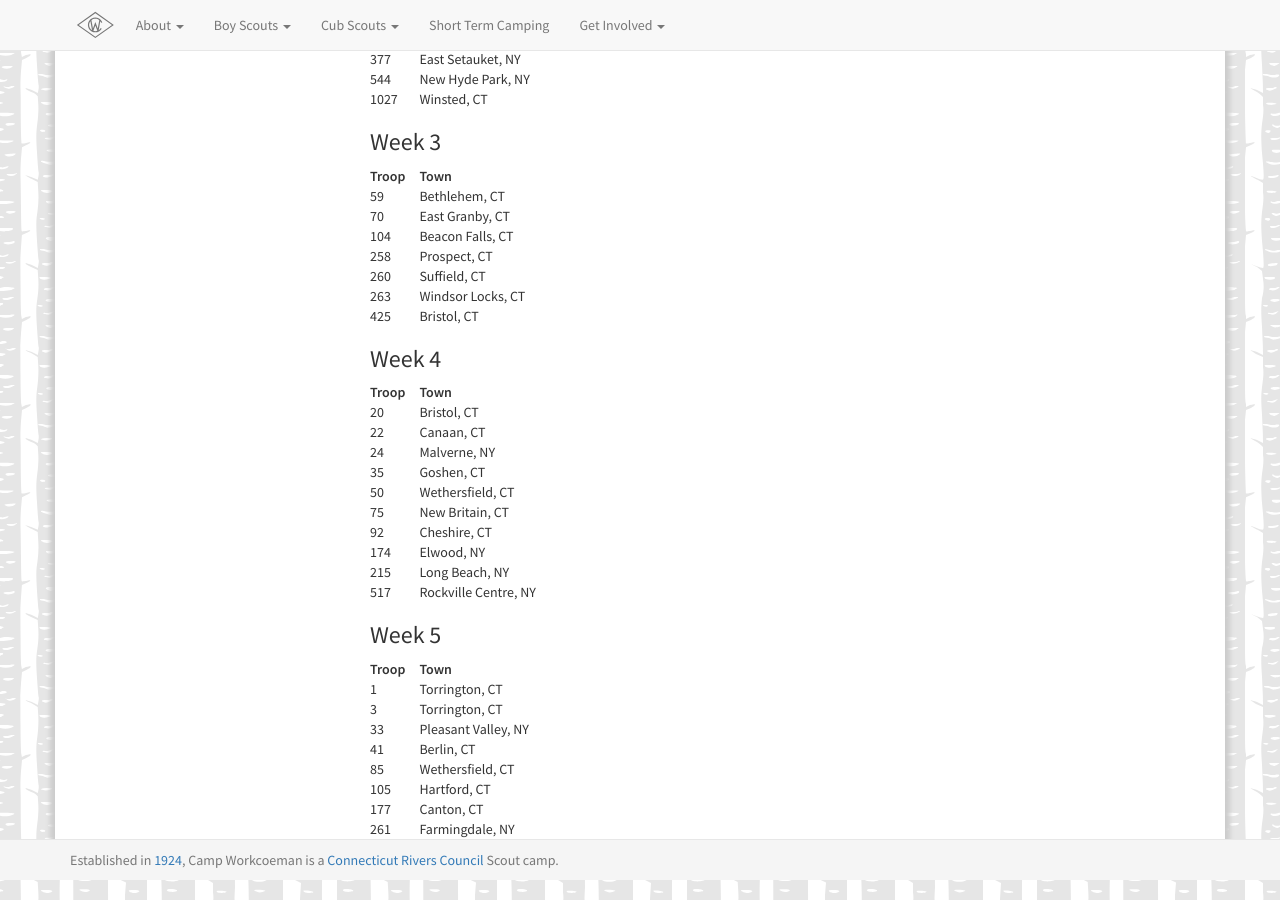
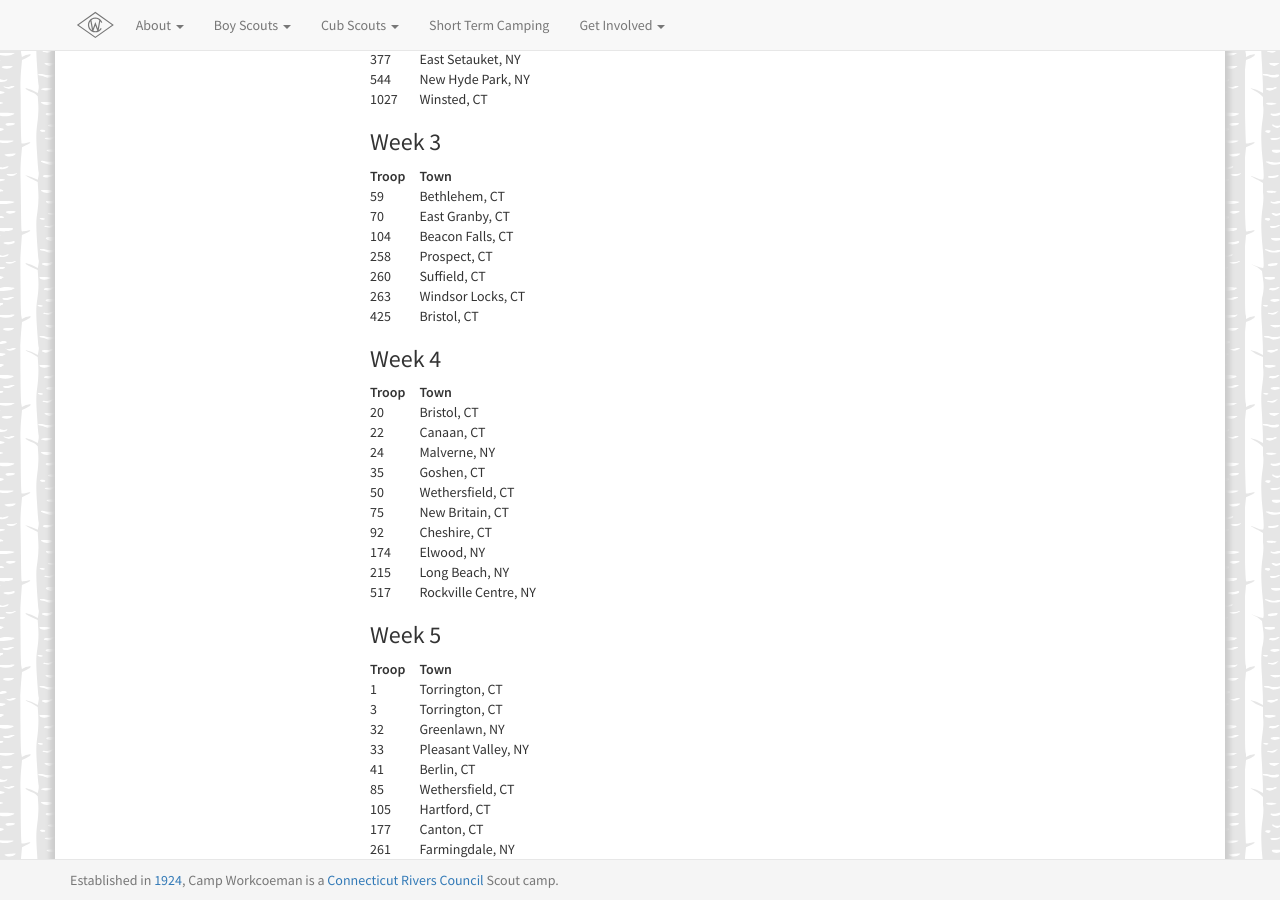
Before and after one commit to campworkcoeman/campworkcoeman.org, a Jekyll site: the page built from boy-scouts/register.md, in a window 1280 px wide and 900 px high, scrolled down 1653 px. Built offline with Jekyll 4.4.1, drawn with Linux system fonts in a browser that asks for light colours; nearby versions of some CDN libraries; Markdown is read by kramdown in place of the engine named in the settings.

Commit message:
Add Troop 32 to sign-up list.

```diff
--- a/boy-scouts/register.md
+++ b/boy-scouts/register.md
@@ -93,6 +93,7 @@ Troop   | Town
 --------|-----------------------
 1       | Torrington, CT
 3       | Torrington, CT
+32      | Greenlawn, NY
 33      | Pleasant Valley, NY
 41      | Berlin, CT
 85      | Wethersfield, CT
```
